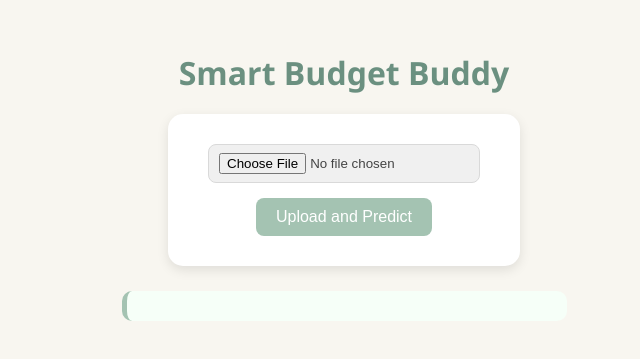
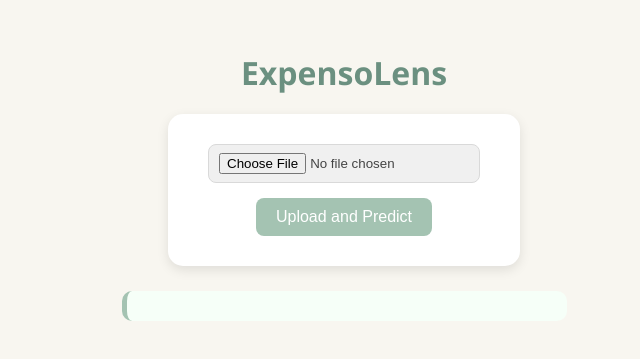
Before and after one commit to SwastikaJas/ExpensoLens, a plain HTML site: page frontend/index.html in a window 1280 px wide. Shown: the part 225-584 px from the top of the page, without its empty margins (296-936 px from the left). Drawn offline with Linux system fonts and the light colour scheme.

Commit message:
Update index.html

```diff
--- a/frontend/index.html
+++ b/frontend/index.html
@@ -2,12 +2,12 @@
 <html lang="en">
 <head>
   <meta charset="UTF-8">
-  <title>Smart Budget Buddy</title>
+  <title>ExpensoLens</title>
   <link rel="stylesheet" href="style.css">
 </head>
 <body>
 
-  <h1>Smart Budget Buddy</h1>
+  <h1>ExpensoLens</h1>
 
   <form id="uploadForm">
     <input type="file" id="csvFile" name="file" accept=".csv" required>
```
